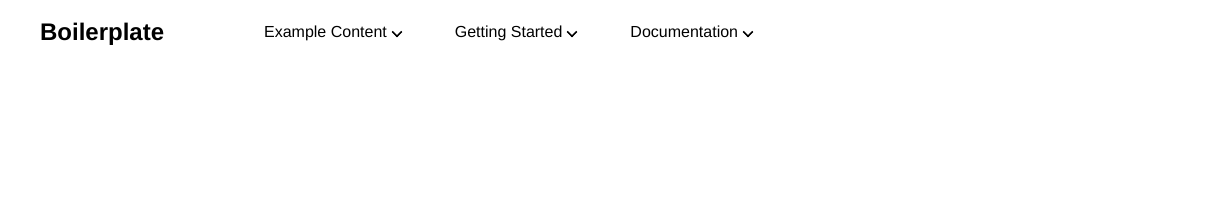
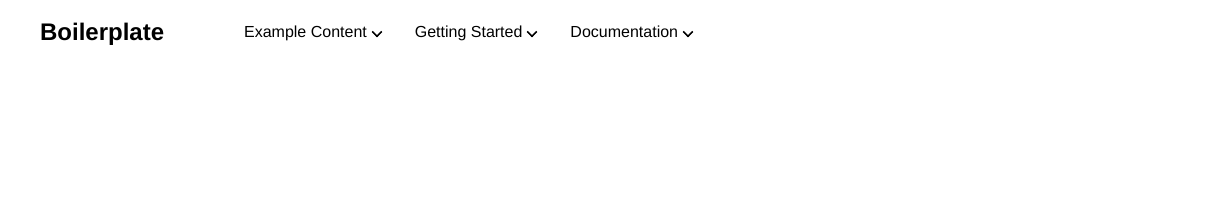
Before and after one commit to kirkjonesinfo/opsteam-portland-offsite, a website with bundled scripts: page 404.html in a window 1280 px wide. Shown: the top 214 px of the page, 0-1212 px from the left. Built offline with nearby package versions, Linux system fonts and the light colour scheme; files whose address does not match are found by name.

Commit message:
Update styles.css

```diff
--- a/styles/styles.css
+++ b/styles/styles.css
@@ -137,12 +137,6 @@
   padding: 0;
 }
 
-li {
-  list-style: none;
-  position: relative;
-  padding: 0 0 0 20px;
-}
-
 li.curved-arrow::before {
   content: "";
   position: absolute;
```
